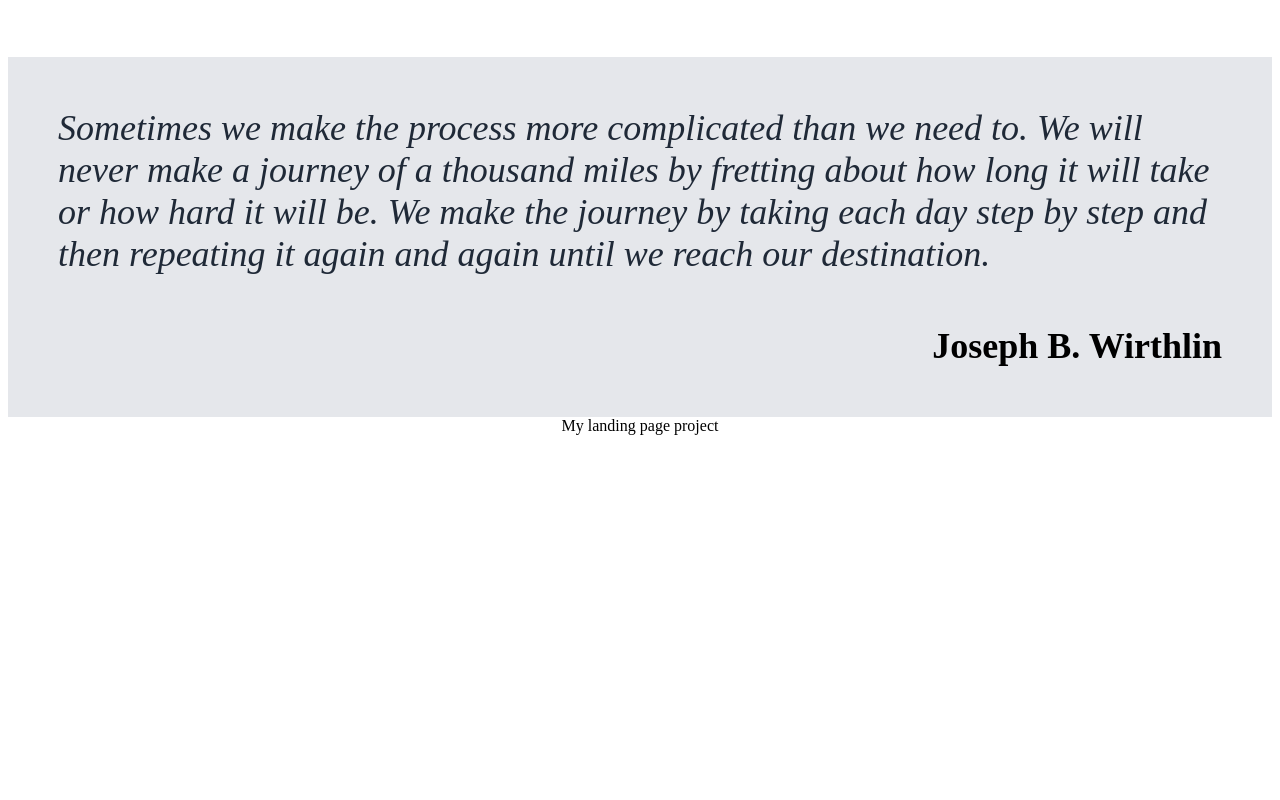
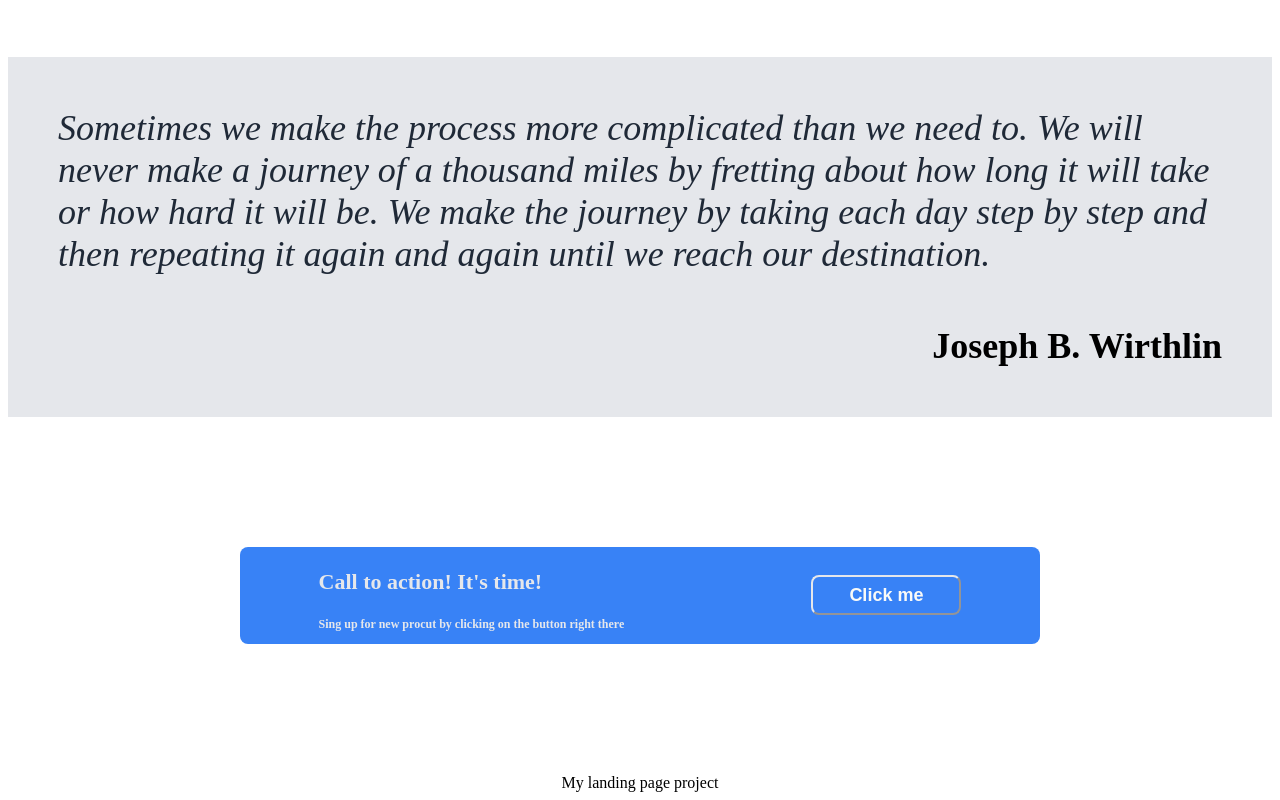
Before and after one commit to Veljko03/landing-page, a plain HTML site: page index.html in a window 1280 px wide. Shown: the part 797-1597 px from the top of the page. Before the commit the page ends 1240 px from the top, so only its background shows below. Drawn offline with Linux system fonts and the light colour scheme.

Commit message:
added section with box and button

```diff
--- a/index.html
+++ b/index.html
@@ -63,7 +63,15 @@
         <div class="author">Joseph B. Wirthlin</div>
     </div>
 
-
+    <div class="last">
+        <div class="box">
+            <div class="box-text">
+                <p id="box">Call to action! It's time!</p>
+                <p id="box2">Sing up for new procut by clicking on the button right there</p>
+            </div>
+            <div class="box-button"><button>Click me</button></div>
+        </div>
+    </div>
 
     <div class="footer">
         My landing page project
--- a/style.css
+++ b/style.css
@@ -21,6 +21,7 @@ button{
     border-radius: 8px;
     width: 150px;
     height: 40px;
+    border-color: #e5e7eb;
 }
 .rightH{
     display: flex;
@@ -94,7 +95,35 @@ a{
     margin-bottom: 50px;
 
 }
+.last{
+    display: flex;
+    align-items: center;
+    justify-content: center;
+    margin: 100px;
 
+}
+.box{
+    display: flex;
+    justify-content: space-around;
+    align-items: center;
+    width: 800px;
+    border-radius: 8px;
+    gap: 30px;
+    margin: 30px;
+    background-color: #3882f6;
+
+}
+#box{
+    color: #e5e7eb;
+    font-size: 22px;
+    font-weight: bolder;
+}
+
+#box2{
+    color: #e5e7eb;
+    font-size: 12px;
+    font-weight: bold;
+}
 
 h1{
     font-size: 48px;
```
